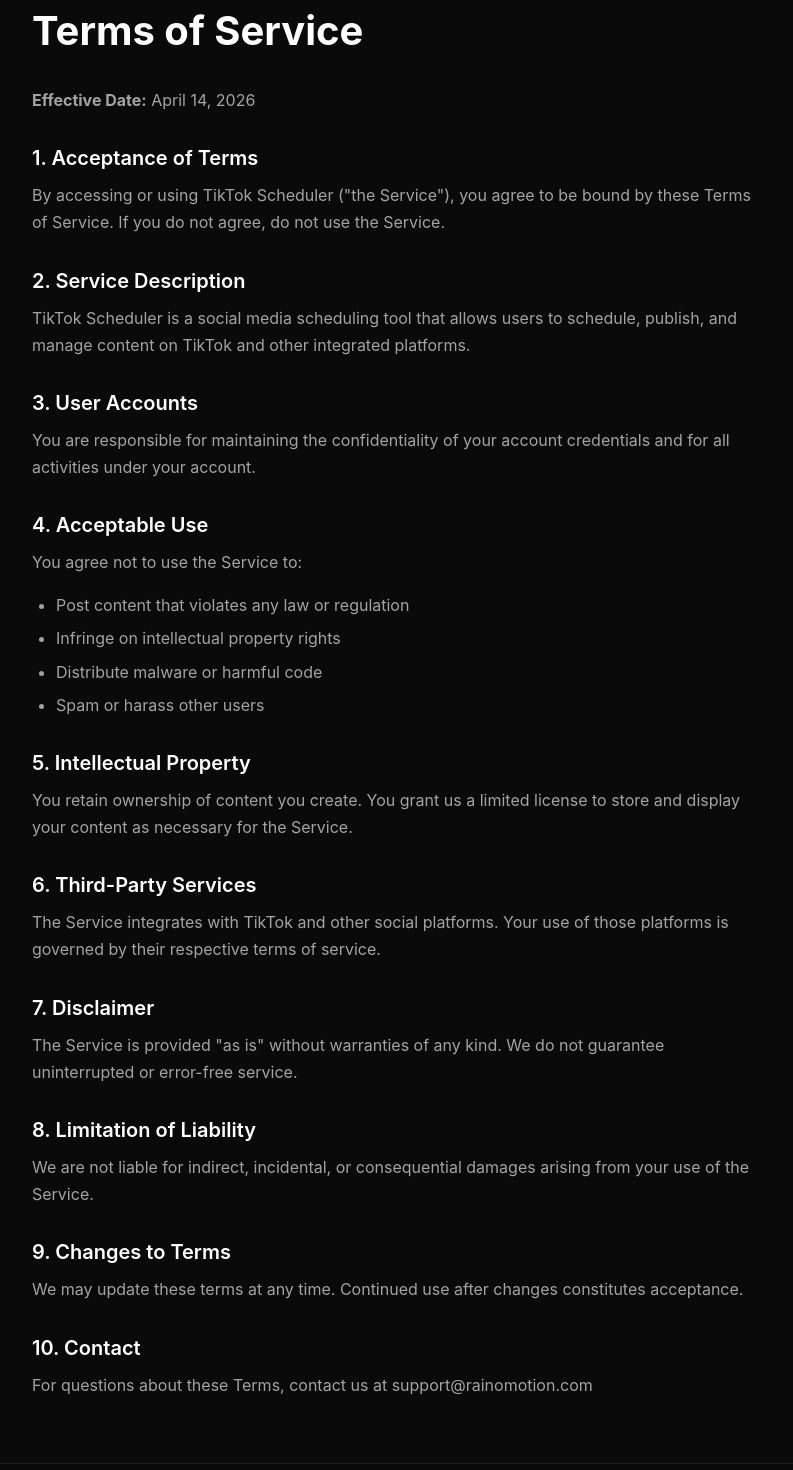
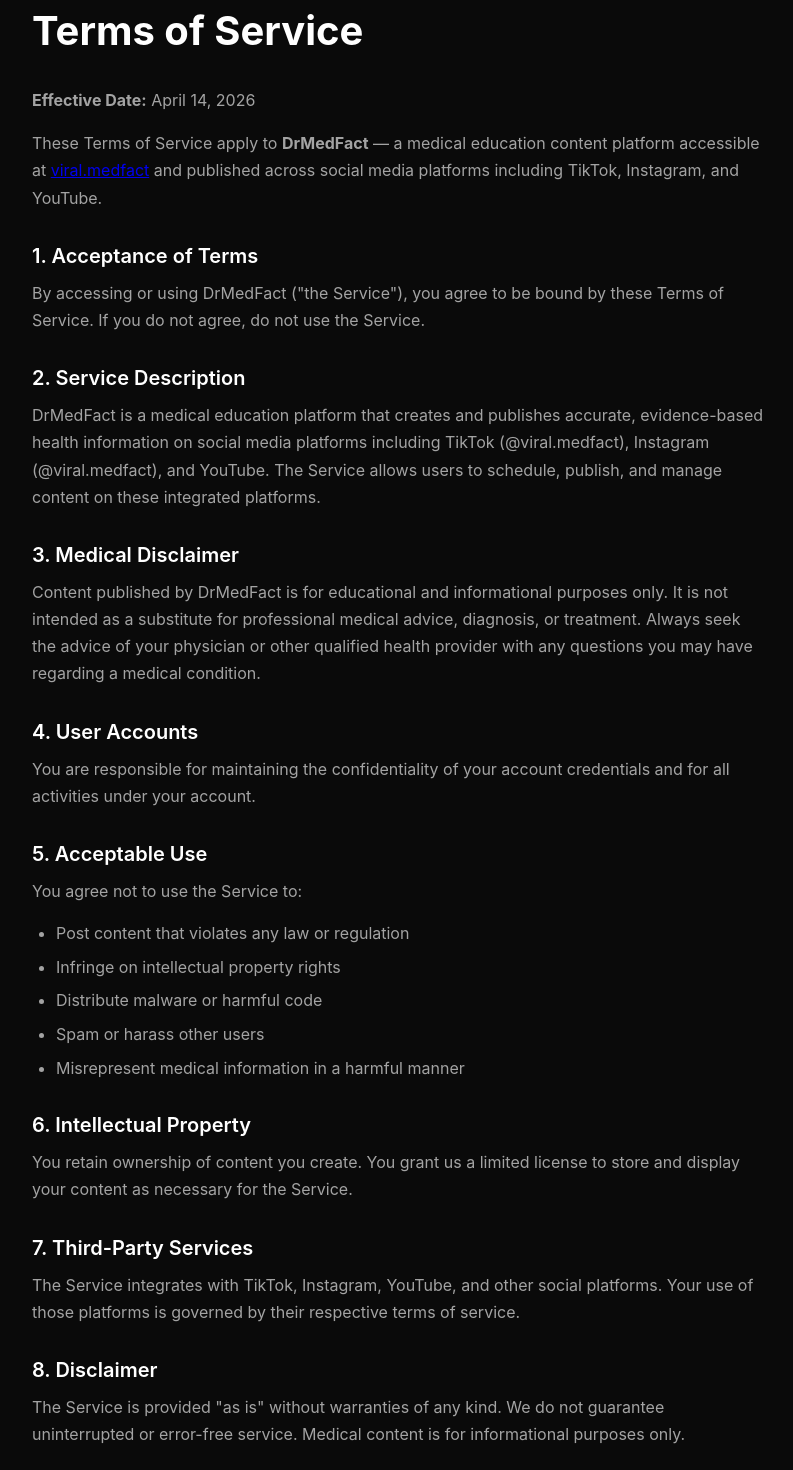
Before and after one commit to rainollm-ca/legal-pages, a Next.js app: page /terms in a window 1280 px wide. Shown: the part 120-1590 px from the top of the page, without its empty margins (240-1033 px from the left). Built offline with nearby package versions, Linux system fonts and the light colour scheme.

Commit message:
Update TOS and Privacy Policy — add DrMedFact app name, medical disclaimer, viral.medfact references

```diff
--- a/pages/terms.tsx
+++ b/pages/terms.tsx
@@ -2,46 +2,68 @@
 
 export default function Terms() {
   return (
-    <Layout title="Terms of Service">
+    <Layout title="Terms of Service — DrMedFact">
       <div className="prose">
         <h1>Terms of Service</h1>
         <p><strong>Effective Date:</strong> April 14, 2026</p>
 
+        <p>
+          These Terms of Service apply to <strong>DrMedFact</strong> — a medical education content platform
+          accessible at <a href="https://viral.medfact" target="_blank" rel="noopener">viral.medfact</a> and
+          published across social media platforms including TikTok, Instagram, and YouTube.
+        </p>
+
         <h2>1. Acceptance of Terms</h2>
-        <p>By accessing or using TikTok Scheduler ("the Service"), you agree to be bound by these Terms of Service. If you do not agree, do not use the Service.</p>
+        <p>By accessing or using DrMedFact ("the Service"), you agree to be bound by these Terms of Service. If you do not agree, do not use the Service.</p>
 
         <h2>2. Service Description</h2>
-        <p>TikTok Scheduler is a social media scheduling tool that allows users to schedule, publish, and manage content on TikTok and other integrated platforms.</p>
+        <p>
+          DrMedFact is a medical education platform that creates and publishes accurate,
+          evidence-based health information on social media platforms including TikTok (@viral.medfact),
+          Instagram (@viral.medfact), and YouTube. The Service allows users to schedule, publish,
+          and manage content on these integrated platforms.
+        </p>
 
-        <h2>3. User Accounts</h2>
+        <h2>3. Medical Disclaimer</h2>
+        <p>
+          Content published by DrMedFact is for educational and informational purposes only.
+          It is not intended as a substitute for professional medical advice, diagnosis, or treatment.
+          Always seek the advice of your physician or other qualified health provider with any
+          questions you may have regarding a medical condition.
+        </p>
+
+        <h2>4. User Accounts</h2>
         <p>You are responsible for maintaining the confidentiality of your account credentials and for all activities under your account.</p>
 
-        <h2>4. Acceptable Use</h2>
+        <h2>5. Acceptable Use</h2>
         <p>You agree not to use the Service to:</p>
         <ul>
           <li>Post content that violates any law or regulation</li>
           <li>Infringe on intellectual property rights</li>
           <li>Distribute malware or harmful code</li>
           <li>Spam or harass other users</li>
+          <li>Misrepresent medical information in a harmful manner</li>
         </ul>
 
-        <h2>5. Intellectual Property</h2>
+        <h2>6. Intellectual Property</h2>
         <p>You retain ownership of content you create. You grant us a limited license to store and display your content as necessary for the Service.</p>
 
-        <h2>6. Third-Party Services</h2>
-        <p>The Service integrates with TikTok and other social platforms. Your use of those platforms is governed by their respective terms of service.</p>
+        <h2>7. Third-Party Services</h2>
+        <p>The Service integrates with TikTok, Instagram, YouTube, and other social platforms. Your use of those platforms is governed by their respective terms of service.</p>
 
-        <h2>7. Disclaimer</h2>
-        <p>The Service is provided "as is" without warranties of any kind. We do not guarantee uninterrupted or error-free service.</p>
+        <h2>8. Disclaimer</h2>
+        <p>The Service is provided "as is" without warranties of any kind. We do not guarantee uninterrupted or error-free service. Medical content is for informational purposes only.</p>
 
-        <h2>8. Limitation of Liability</h2>
-        <p>We are not liable for indirect, incidental, or consequential damages arising from your use of the Service.</p>
+        <h2>9. Limitation of Liability</h2>
+        <p>We are not liable for indirect, incidental, or consequential damages arising from your use of the Service, including but not limited to medical decisions made based on content published by the Service.</p>
 
-        <h2>9. Changes to Terms</h2>
+        <h2>10. Changes to Terms</h2>
         <p>We may update these terms at any time. Continued use after changes constitutes acceptance.</p>
 
-        <h2>10. Contact</h2>
-        <p>For questions about these Terms, contact us at support@rainomotion.com</p>
+        <h2>11. Contact</h2>
+        <p>For questions about these Terms, contact us at <a href="mailto:support@rainomotion.com">support@rainomotion.com</a></p>
+
+        <p><a href="https://viral.medfact">← Back to DrMedFact</a></p>
       </div>
     </Layout>
   );
```
Also changed, not shown: pages/privacy.tsx (+44 -9 lines).
